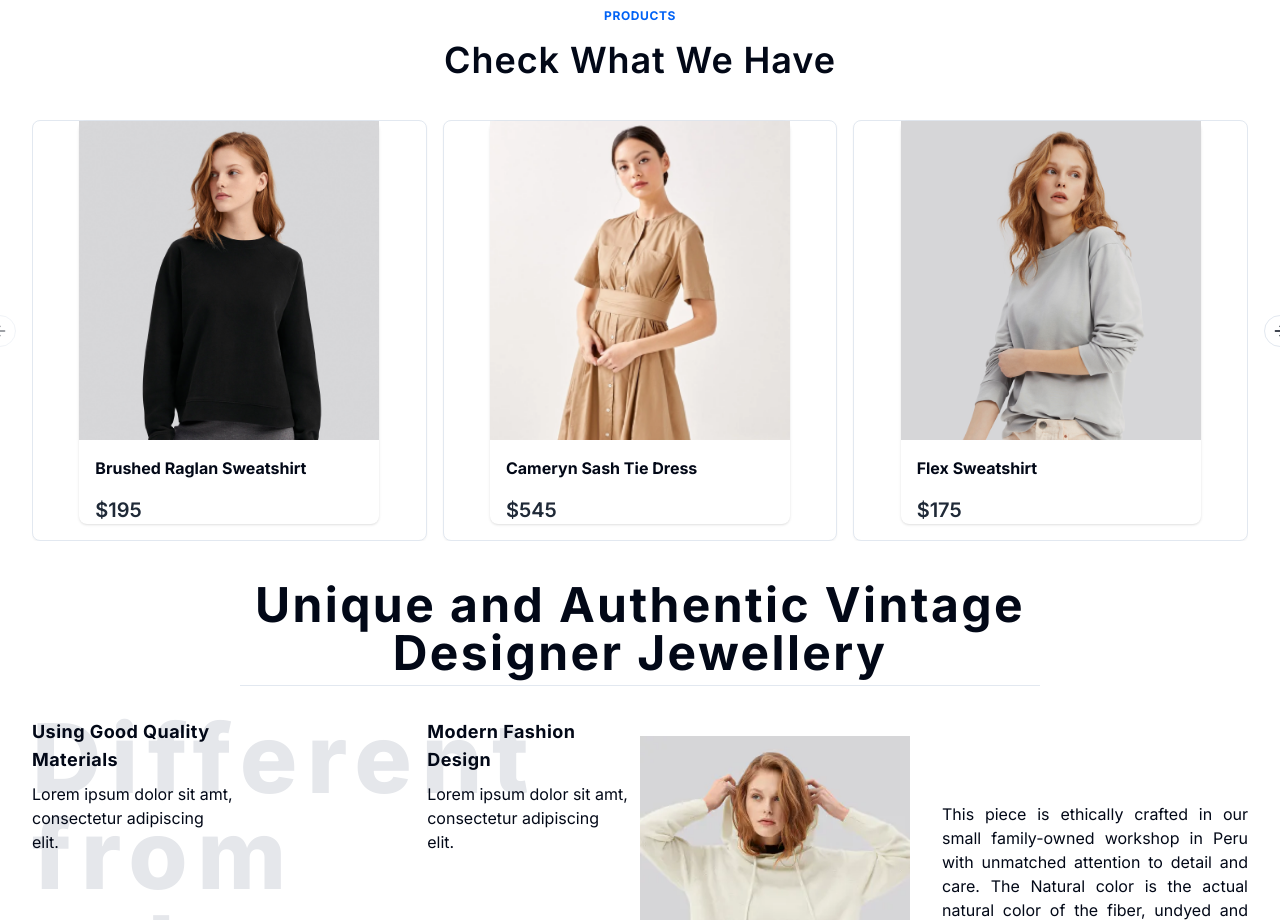
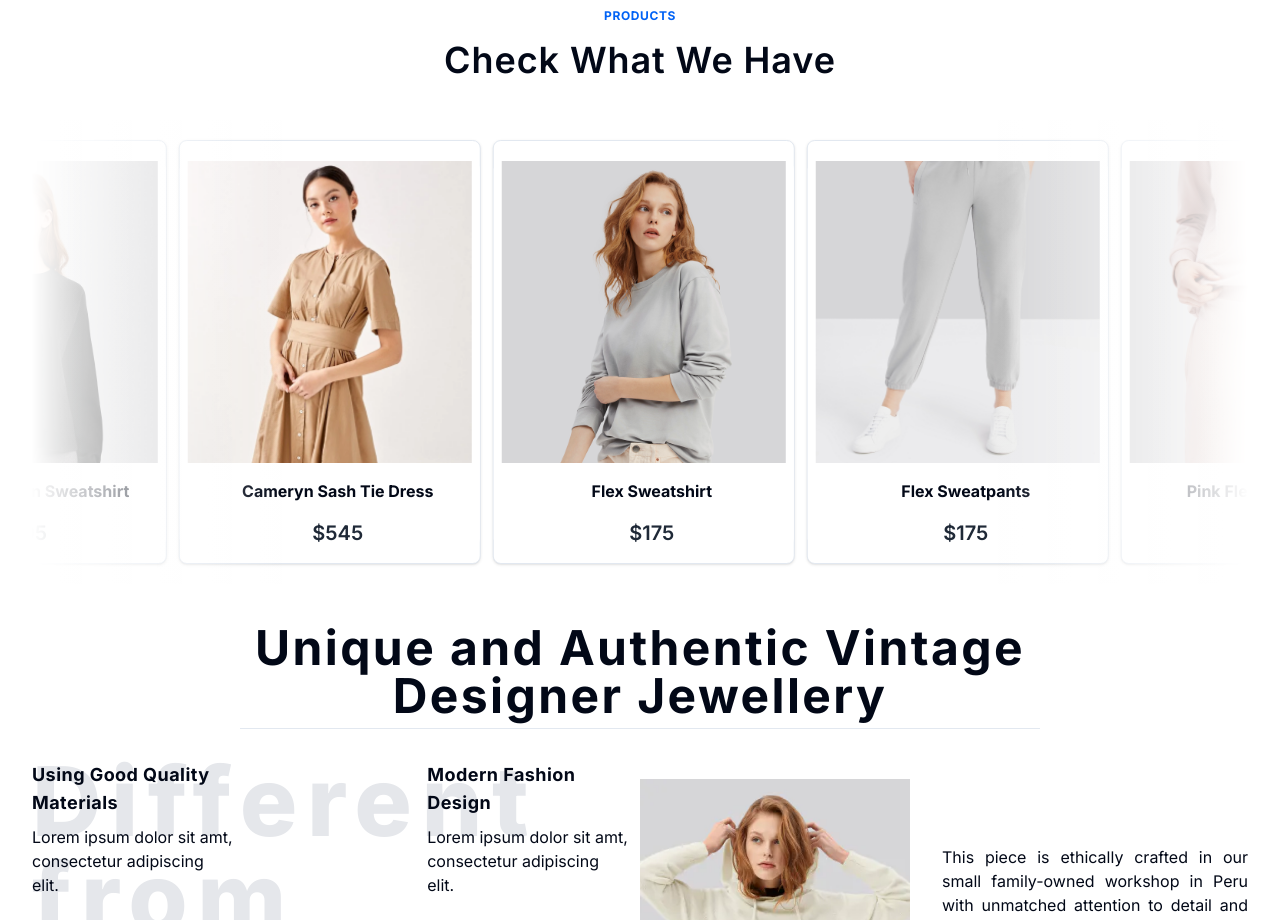
Before and after one commit to AS007R/ecommerce-template, a Next.js app: page / in a window 1280 px wide. Shown: the part 1460-2380 px from the top of the page. Built offline with nearby package versions, Linux system fonts and the light colour scheme.

Commit message:
Ready to deploy

```diff
--- a/src/app/globals.css
+++ b/src/app/globals.css
@@ -74,3 +74,46 @@
     @apply bg-background text-foreground;
   }
 }
+
+@keyframes slide {
+  from {
+    transform: translateX(0);
+  }
+  to {
+    transform: translateX(-100%);
+  }
+}
+
+.logos {
+  background: white;
+  white-space: nowrap;
+  position: relative;
+}
+
+.logos:before,
+.logos:after {
+  position: absolute;
+  top: 0;
+  width: 250px;
+  height: 100%;
+  content: "";
+  z-index: 2;
+}
+
+.logos:before {
+  left: 0;
+  background: linear-gradient(to left, rgba(255, 255, 255, 0), white);
+}
+
+.logos:after {
+  right: 0;
+  background: linear-gradient(to right, rgba(255, 255, 255, 0), white);
+}
+
+.logos:hover .logos-slide {
+  animation-play-state: paused;
+}
+
+.logos-slide {
+  animation: 10s slide infinite linear;
+}
--- a/src/components/ui/carousel.tsx
+++ /dev/null
@@ -1,259 +0,0 @@
-"use client"
-
-import * as React from "react"
-import useEmblaCarousel, {
-  type EmblaCarouselType as CarouselApi,
-  type EmblaOptionsType as CarouselOptions,
-  type EmblaPluginType as CarouselPlugin,
-} from "embla-carousel-react"
-import { ArrowLeft, ArrowRight } from "lucide-react"
-
-import { cn } from "@/lib/utils"
-import { Button } from "@/components/ui/button"
-
-type CarouselProps = {
-  opts?: CarouselOptions
-  plugins?: CarouselPlugin[]
-  orientation?: "horizontal" | "vertical"
-  setApi?: (api: CarouselApi) => void
-}
-
-type CarouselContextProps = {
-  carouselRef: ReturnType<typeof useEmblaCarousel>[0]
-  api: ReturnType<typeof useEmblaCarousel>[1]
-  scrollPrev: () => void
-  scrollNext: () => void
-  canScrollPrev: boolean
-  canScrollNext: boolean
-} & CarouselProps
-
-const CarouselContext = React.createContext<CarouselContextProps | null>(null)
-
-function useCarousel() {
-  const context = React.useContext(CarouselContext)
-
-  if (!context) {
-    throw new Error("useCarousel must be used within a <Carousel />")
-  }
-
-  return context
-}
-
-const Carousel = React.forwardRef<
-  HTMLDivElement,
-  React.HTMLAttributes<HTMLDivElement> & CarouselProps
->(
-  (
-    {
-      orientation = "horizontal",
-      opts,
-      setApi,
-      plugins,
-      className,
-      children,
-      ...props
-    },
-    ref
-  ) => {
-    const [carouselRef, api] = useEmblaCarousel(
-      {
-        ...opts,
-        axis: orientation === "horizontal" ? "x" : "y",
-      },
-      plugins
-    )
-    const [canScrollPrev, setCanScrollPrev] = React.useState(false)
-    const [canScrollNext, setCanScrollNext] = React.useState(false)
-
-    const onSelect = React.useCallback((api: CarouselApi) => {
-      if (!api) {
-        return
-      }
-
-      setCanScrollPrev(api.canScrollPrev())
-      setCanScrollNext(api.canScrollNext())
-    }, [])
-
-    const scrollPrev = React.useCallback(() => {
-      api?.scrollPrev()
-    }, [api])
-
-    const scrollNext = React.useCallback(() => {
-      api?.scrollNext()
-    }, [api])
-
-    const handleKeyDown = React.useCallback(
-      (event: React.KeyboardEvent<HTMLDivElement>) => {
-        if (event.key === "ArrowLeft") {
-          event.preventDefault()
-          scrollPrev()
-        } else if (event.key === "ArrowRight") {
-          event.preventDefault()
-          scrollNext()
-        }
-      },
-      [scrollPrev, scrollNext]
-    )
-
-    React.useEffect(() => {
-      if (!api || !setApi) {
-        return
-      }
-
-      setApi(api)
-    }, [api, setApi])
-
-    React.useEffect(() => {
-      if (!api) {
-        return
-      }
-
-      onSelect(api)
-      api.on("reInit", onSelect)
-      api.on("select", onSelect)
-
-      return () => {
-        api?.off("select", onSelect)
-      }
-    }, [api, onSelect])
-
-    return (
-      <CarouselContext.Provider
-        value={{
-          carouselRef,
-          api: api,
-          opts,
-          orientation:
-            orientation || (opts?.axis === "y" ? "vertical" : "horizontal"),
-          scrollPrev,
-          scrollNext,
-          canScrollPrev,
-          canScrollNext,
-        }}
-      >
-        <div
-          ref={ref}
-          onKeyDownCapture={handleKeyDown}
-          className={cn("relative", className)}
-          role="region"
-          aria-roledescription="carousel"
-          {...props}
-        >
-          {children}
-        </div>
-      </CarouselContext.Provider>
-    )
-  }
-)
-Carousel.displayName = "Carousel"
-
-const CarouselContent = React.forwardRef<
-  HTMLDivElement,
-  React.HTMLAttributes<HTMLDivElement>
->(({ className, ...props }, ref) => {
-  const { carouselRef, orientation } = useCarousel()
-
-  return (
-    <div ref={carouselRef} className="overflow-hidden">
-      <div
-        ref={ref}
-        className={cn(
-          "flex",
-          orientation === "horizontal" ? "-ml-4" : "-mt-4 flex-col",
-          className
-        )}
-        {...props}
-      />
-    </div>
-  )
-})
-CarouselContent.displayName = "CarouselContent"
-
-const CarouselItem = React.forwardRef<
-  HTMLDivElement,
-  React.HTMLAttributes<HTMLDivElement>
->(({ className, ...props }, ref) => {
-  const { orientation } = useCarousel()
-
-  return (
-    <div
-      ref={ref}
-      role="group"
-      aria-roledescription="slide"
-      className={cn(
-        "min-w-0 shrink-0 grow-0 basis-full",
-        orientation === "horizontal" ? "pl-4" : "pt-4",
-        className
-      )}
-      {...props}
-    />
-  )
-})
-CarouselItem.displayName = "CarouselItem"
-
-const CarouselPrevious = React.forwardRef<
-  HTMLButtonElement,
-  React.ComponentProps<typeof Button>
->(({ className, variant = "outline", size = "icon", ...props }, ref) => {
-  const { orientation, scrollPrev, canScrollPrev } = useCarousel()
-
-  return (
-    <Button
-      ref={ref}
-      variant={variant}
-      size={size}
-      className={cn(
-        "absolute  h-8 w-8 rounded-full",
-        orientation === "horizontal"
-          ? "-left-12 top-1/2 -translate-y-1/2"
-          : "-top-12 left-1/2 -translate-x-1/2 rotate-90",
-        className
-      )}
-      disabled={!canScrollPrev}
-      onClick={scrollPrev}
-      {...props}
-    >
-      <ArrowLeft className="h-4 w-4" />
-      <span className="sr-only">Previous slide</span>
-    </Button>
-  )
-})
-CarouselPrevious.displayName = "CarouselPrevious"
-
-const CarouselNext = React.forwardRef<
-  HTMLButtonElement,
-  React.ComponentProps<typeof Button>
->(({ className, variant = "outline", size = "icon", ...props }, ref) => {
-  const { orientation, scrollNext, canScrollNext } = useCarousel()
-
-  return (
-    <Button
-      ref={ref}
-      variant={variant}
-      size={size}
-      className={cn(
-        "absolute h-8 w-8 rounded-full",
-        orientation === "horizontal"
-          ? "-right-12 top-1/2 -translate-y-1/2"
-          : "-bottom-12 left-1/2 -translate-x-1/2 rotate-90",
-        className
-      )}
-      disabled={!canScrollNext}
-      onClick={scrollNext}
-      {...props}
-    >
-      <ArrowRight className="h-4 w-4" />
-      <span className="sr-only">Next slide</span>
-    </Button>
-  )
-})
-CarouselNext.displayName = "CarouselNext"
-
-export {
-  type CarouselApi,
-  Carousel,
-  CarouselContent,
-  CarouselItem,
-  CarouselPrevious,
-  CarouselNext,
-}
--- a/src/views/ProductSlider.tsx
+++ b/src/views/ProductSlider.tsx
@@ -1,12 +1,5 @@
 import { Card, CardContent } from "@/components/ui/card";
-import {
-  Carousel,
-  CarouselContent,
-  CarouselItem,
-  CarouselNext,
-  CarouselPrevious,
-} from "@/components/ui/carousel";
-import { StaticImport } from "next/dist/shared/lib/get-img-props";
+
 import Image from "next/image";
 
 type dataType = {
@@ -32,29 +25,24 @@ const ProductSlider = ({ data }: propData) => {
           Check What We Have
         </h3>
       </center>
-      <Carousel
-        opts={{
-          align: "start",
-        }}
-        className="w-full"
+      <center className="flex overflow-hidden p-5 gap-3 logos">
+        {data.map((d: dataType) => (
+          <div key={d.id} className="md:basis-1/2 lg:basis-1/3 logos-slide">
+            <div>
+              <Card className="shadow duration-150 hover:scale-105 hover:shadow-md">
+                <CardContent className="flex items-center justify-center">
+                  <div className="">
+                    <div
+                      className="w-[300px] mt-5 px-2 cursor-pointer rounded-lg bg-white
+                    "
                     >
-        <CarouselContent>
-          {data.map((d: dataType) => (
-            <CarouselItem key={d.id} className="md:basis-1/2 lg:basis-1/3">
-              <div>
-                <Card>
-                  <CardContent className="flex aspect-square items-center justify-center">
-                    <div className="">
-                      <div className="w-[300px] cursor-pointer rounded-lg bg-white  shadow duration-150 hover:scale-105 hover:shadow-md">
                       <Image
                         src={d.img}
                         width={400}
                         height={90}
                         alt="Picture of the author"
                       />
-                        <p className="my-4 pl-4 font-bold text-Black">
-                          {d.name}
-                        </p>
+                      <p className="my-4 pl-4 font-bold text-Black">{d.name}</p>
                       <p className="mb-4 ml-4 text-xl font-semibold text-gray-800">
                         ${d.price}
                       </p>
@@ -63,12 +51,9 @@ const ProductSlider = ({ data }: propData) => {
                 </CardContent>
               </Card>
             </div>
-            </CarouselItem>
+          </div>
         ))}
-        </CarouselContent>
-        <CarouselPrevious />
-        <CarouselNext />
-      </Carousel>
+      </center>
     </section>
   );
 };
```
Lines whose indentation alone changed are shown as unchanged.
